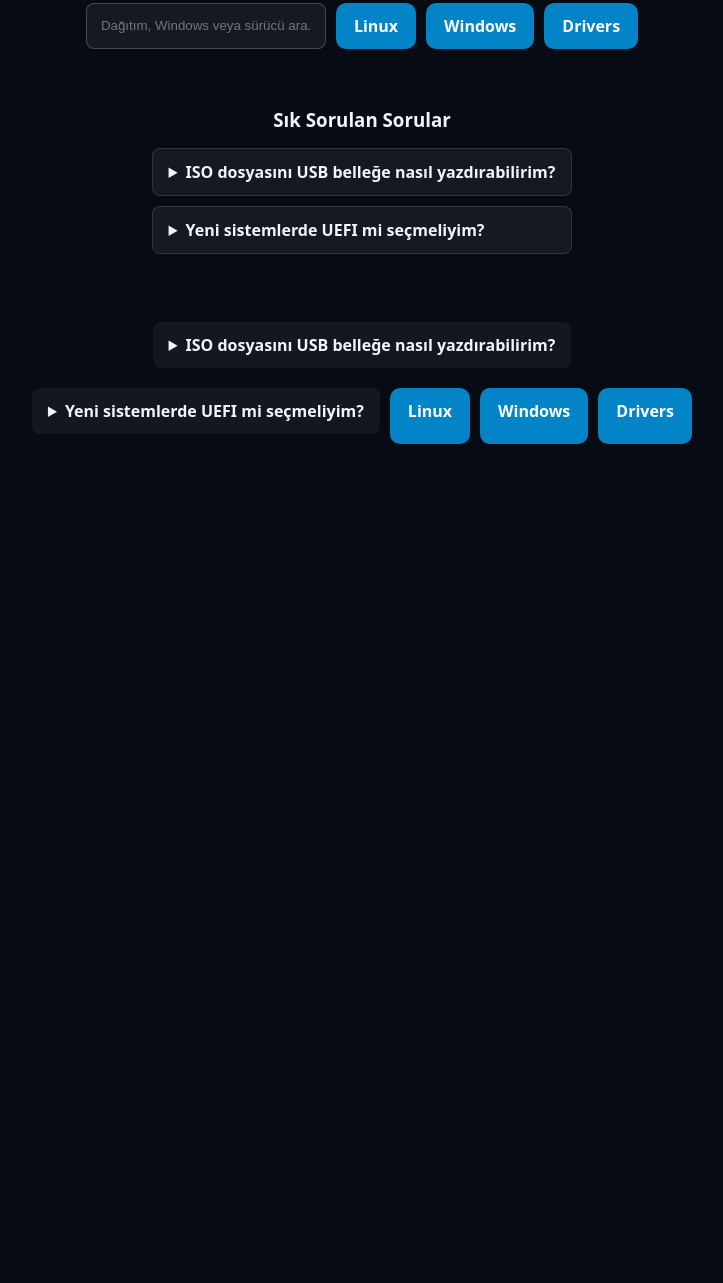
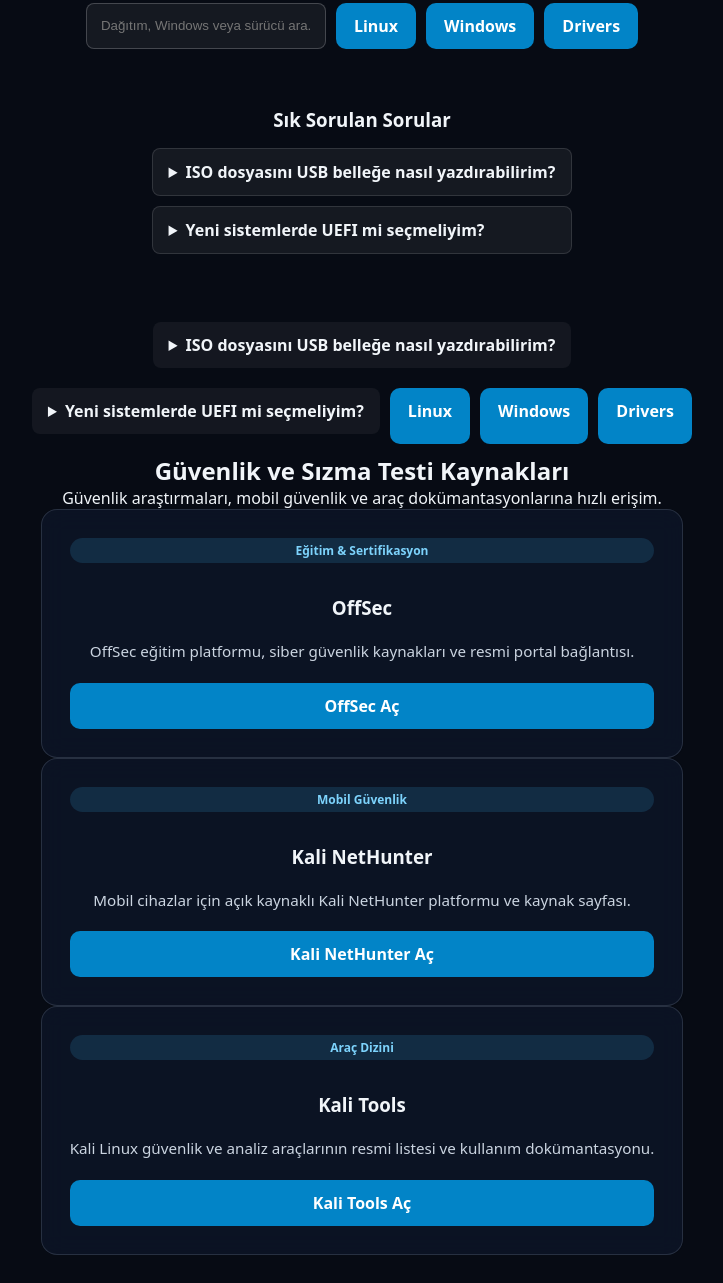
Before and after one commit to mahiralizamanov-commits/bootable-devices, a plain HTML site: page index.html in a window 1280 px wide. Shown: the part 6987-8270 px from the top of the page, without its empty margins (278-1001 px from the left). Before the commit the page ends 7459 px from the top, so only its background shows below. Drawn offline with Linux system fonts and the light colour scheme.

Commit message:
Update index.html

```diff
--- a/index.html
+++ b/index.html
@@ -587,3 +587,31 @@ function scrollToSection(e, id, keyword) {
   }
 }
 </script>
+
+<section id="security-section" class="security-section">
+  <h2>Güvenlik ve Sızma Testi Kaynakları</h2>
+  <p>Güvenlik araştırmaları, mobil güvenlik ve araç dokümantasyonlarına hızlı erişim.</p>
+
+  <div class="cards-grid">
+    <div class="card">
+      <span class="badge">Eğitim & Sertifikasyon</span>
+      <h3>OffSec</h3>
+      <p>OffSec eğitim platformu, siber güvenlik kaynakları ve resmi portal bağlantısı.</p>
+      <a href="https://www.offsec.com/" target="_blank" rel="noopener noreferrer" class="btn">OffSec Aç</a>
+    </div>
+
+    <div class="card">
+      <span class="badge">Mobil Güvenlik</span>
+      <h3>Kali NetHunter</h3>
+      <p>Mobil cihazlar için açık kaynaklı Kali NetHunter platformu ve kaynak sayfası.</p>
+      <a href="https://www.kali.org/docs/nethunter/" target="_blank" rel="noopener noreferrer" class="btn">Kali NetHunter Aç</a>
+    </div>
+
+    <div class="card">
+      <span class="badge">Araç Dizini</span>
+      <h3>Kali Tools</h3>
+      <p>Kali Linux güvenlik ve analiz araçlarının resmi listesi ve kullanım dokümantasyonu.</p>
+      <a href="https://www.kali.org/tools/" target="_blank" rel="noopener noreferrer" class="btn">Kali Tools Aç</a>
+    </div>
+  </div>
+</section>
```
